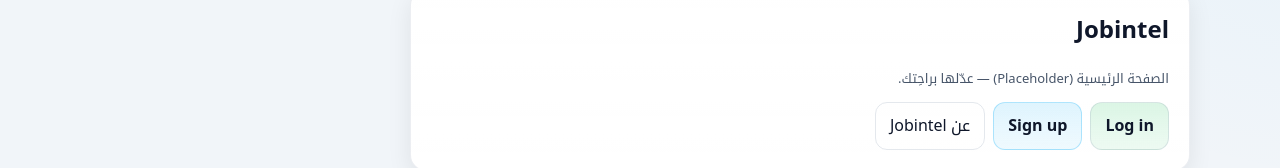
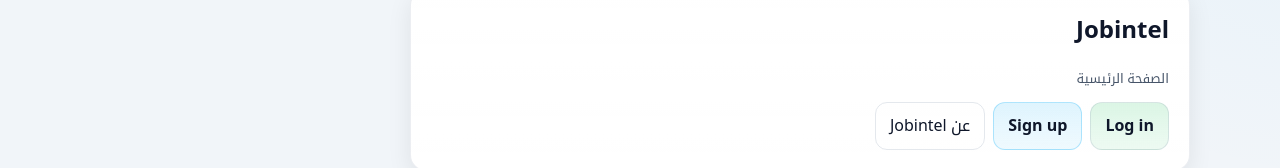
Before and after one commit to yahiamohamed21/job-intellll, a React (Vite) app: page / in a window 1280 px wide. Shown: the part 126-294 px from the top of the page. Built offline with nearby package versions, Linux system fonts and the light colour scheme.

Commit message:
first commit

```diff
--- a/src/App.jsx
+++ b/src/App.jsx
@@ -67,8 +67,9 @@
           </Route>
         </Route>
 
-        {/* 404 */}
+        {/*NOT-FOUND*/}
         <Route path="*" element={<NotFound />} />
+
     </Routes>
   );
 }
--- a/src/pages/Home.jsx
+++ b/src/pages/Home.jsx
@@ -9,7 +9,7 @@
 
       <section className="card" style={{maxWidth:780, margin:"40px auto"}}>
         <h1 style={{marginTop:0}}>Jobintel</h1>
-        <p className="sub">الصفحة الرئيسية (Placeholder) — عدّلها براحِتك.</p>
+        <p className="sub">الصفحة الرئيسية</p>
         <div style={{display:"flex", gap:8, flexWrap:"wrap"}}>
           <Link className="btn" to="/login">Log in</Link>
           <Link className="btn secondary" to="/signup">Sign up</Link>
--- a/vite.config.js
+++ b/vite.config.js
@@ -4,5 +4,5 @@
 // https://vite.dev/config/
 export default defineConfig({
   plugins: [react()],
-  base: '/job-intel/',
+  base: '/',
 })
```
